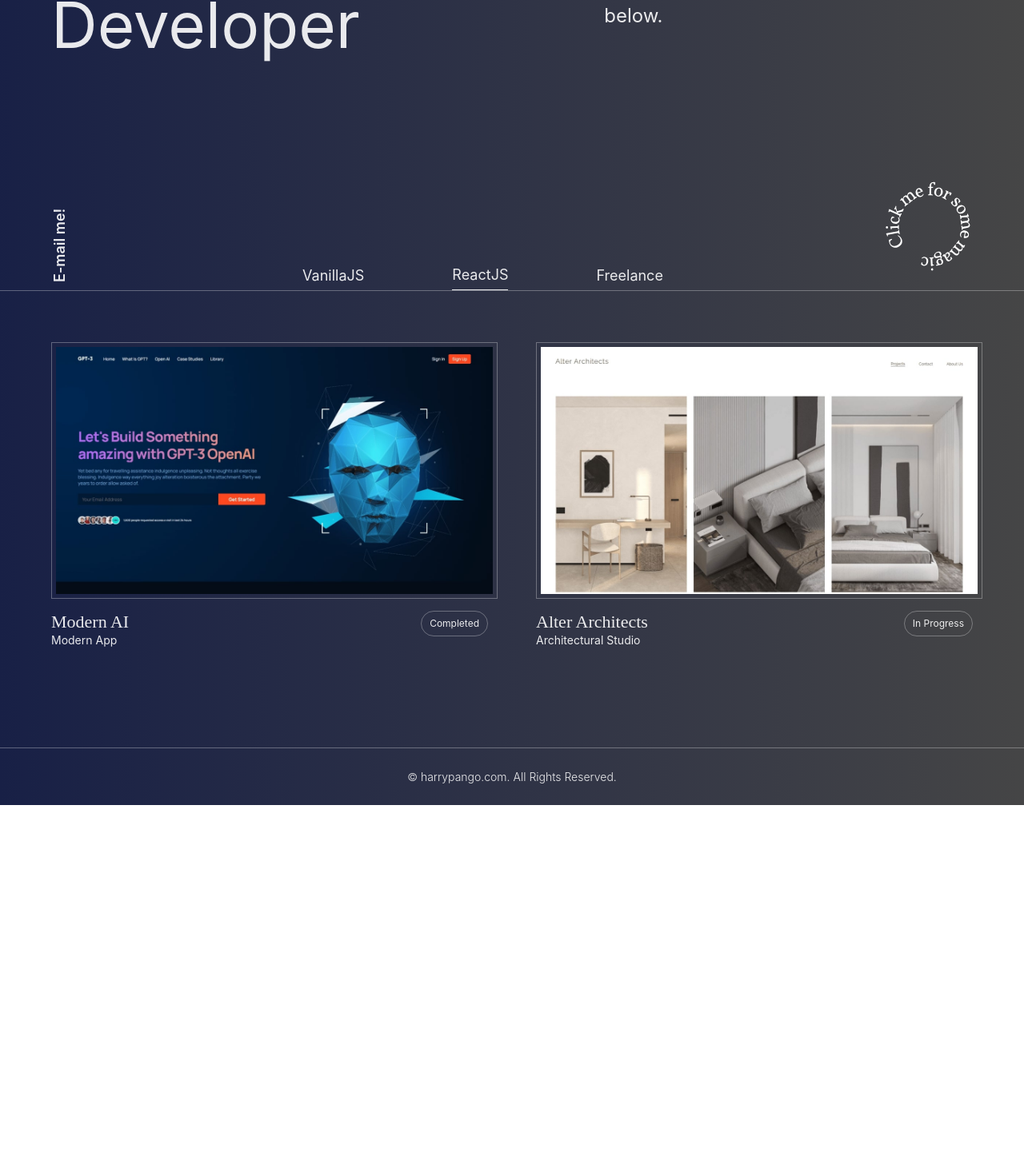
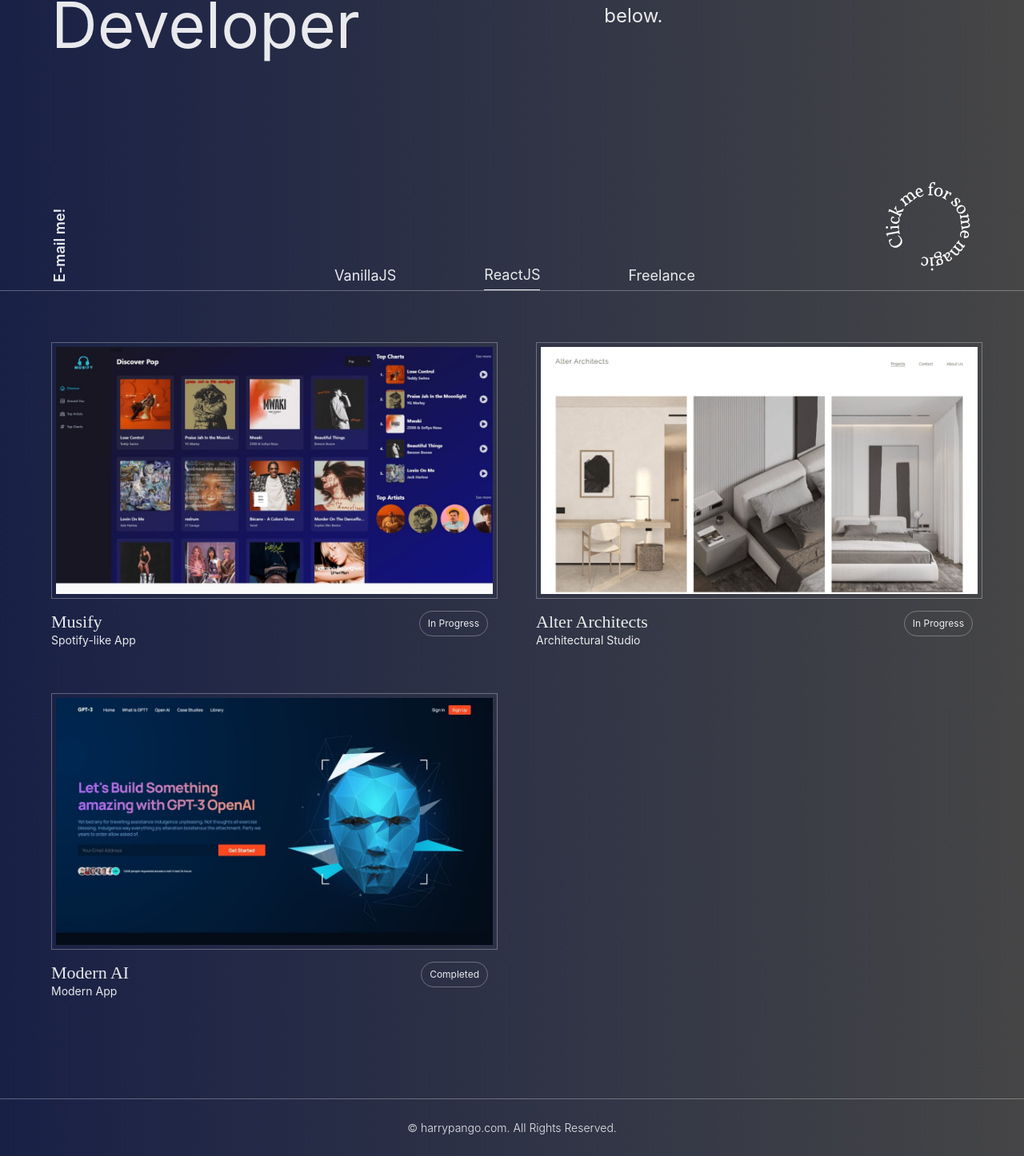
Before and after one commit to harrypango/new-personal-website, a React (Vite) app: page / in a window 1280 px wide. Shown: the part 460-1906 px from the top of the page at 80% size. Before the commit the page ends 1467 px from the top, so only its background shows below. Built offline with nearby package versions, Linux system fonts and the light colour scheme; a web font is replaced by a local one.

Commit message:
added projects

```diff
--- a/src/components/header/header.css
+++ b/src/components/header/header.css
@@ -220,6 +220,12 @@ body {
   background: none;
 }
 
+@media screen and (min-width: 1025px) {
+  .header__container-footer_projects {
+    margin-left: 80px;
+  }
+}
+
 @media screen and (max-width: 1024px) {
   .header__container-right {
     padding-top: 20px;
--- a/src/components/projects/reactProjects.js
+++ b/src/components/projects/reactProjects.js
@@ -1,14 +1,15 @@
 import modernai from "../../assets/modernai.jpg";
 import alter from "../../assets/alter.jpg";
+import musify from "../../assets/musify.jpg";
 
 export const reactProjects = [
   {
     key: 0,
-    title: "Modern AI",
-    type: "Modern App",
-    src: modernai,
-    tag: "Completed",
-    href: "https://modern-ai-hp.netlify.app/",
+    title: "Musify",
+    type: "Spotify-like App",
+    src: musify,
+    tag: "In Progress",
+    href: "https://musify-hp.netlify.app/",
   },
   {
     key: 1,
@@ -18,4 +19,12 @@ export const reactProjects = [
     tag: "In Progress",
     href: "https://alter-architects.com/",
   },
+  {
+    key: 2,
+    title: "Modern AI",
+    type: "Modern App",
+    src: modernai,
+    tag: "Completed",
+    href: "https://modern-ai-hp.netlify.app/",
+  },
 ];
```
Also changed, not shown: src/assets/musify.jpg (added).
